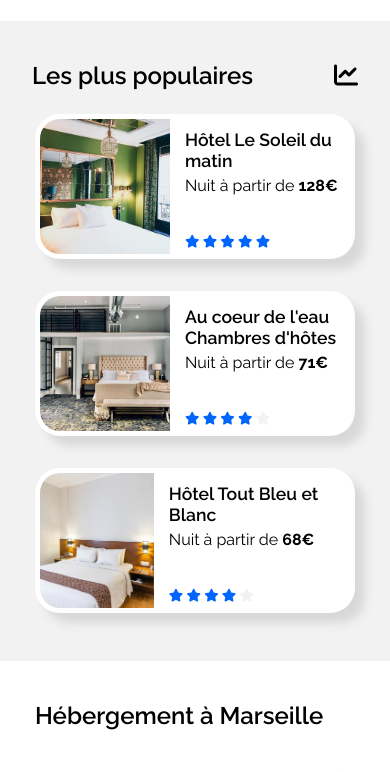
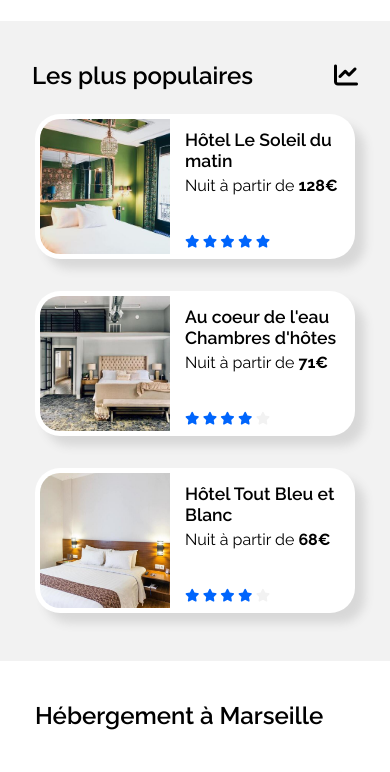
Before and after one commit to bastien-page/OC_P2_Reservia, a plain HTML site: page index.html in a window 390 px wide. Shown: the part 750-1522 px from the top of the page. Drawn offline with Linux system fonts and the light colour scheme.

Commit message:
correction top

```diff
--- a/style.css
+++ b/style.css
@@ -348,6 +348,7 @@ header a:hover {
 .top__info {
     display: flex;
     flex-direction: column;
+    width: 200px;
     padding : 5px;
     padding-left: 15px;
     height: 145px;
@@ -684,6 +685,10 @@ footer a:hover{
         margin: 1rem 0;
     }
 
+    .top__info {
+        width: 180px;
+    }
+
     .tophome {
         margin: 0;
         border-radius: 0;
```
Also changed, not shown: index.html (+1 -0 lines).
